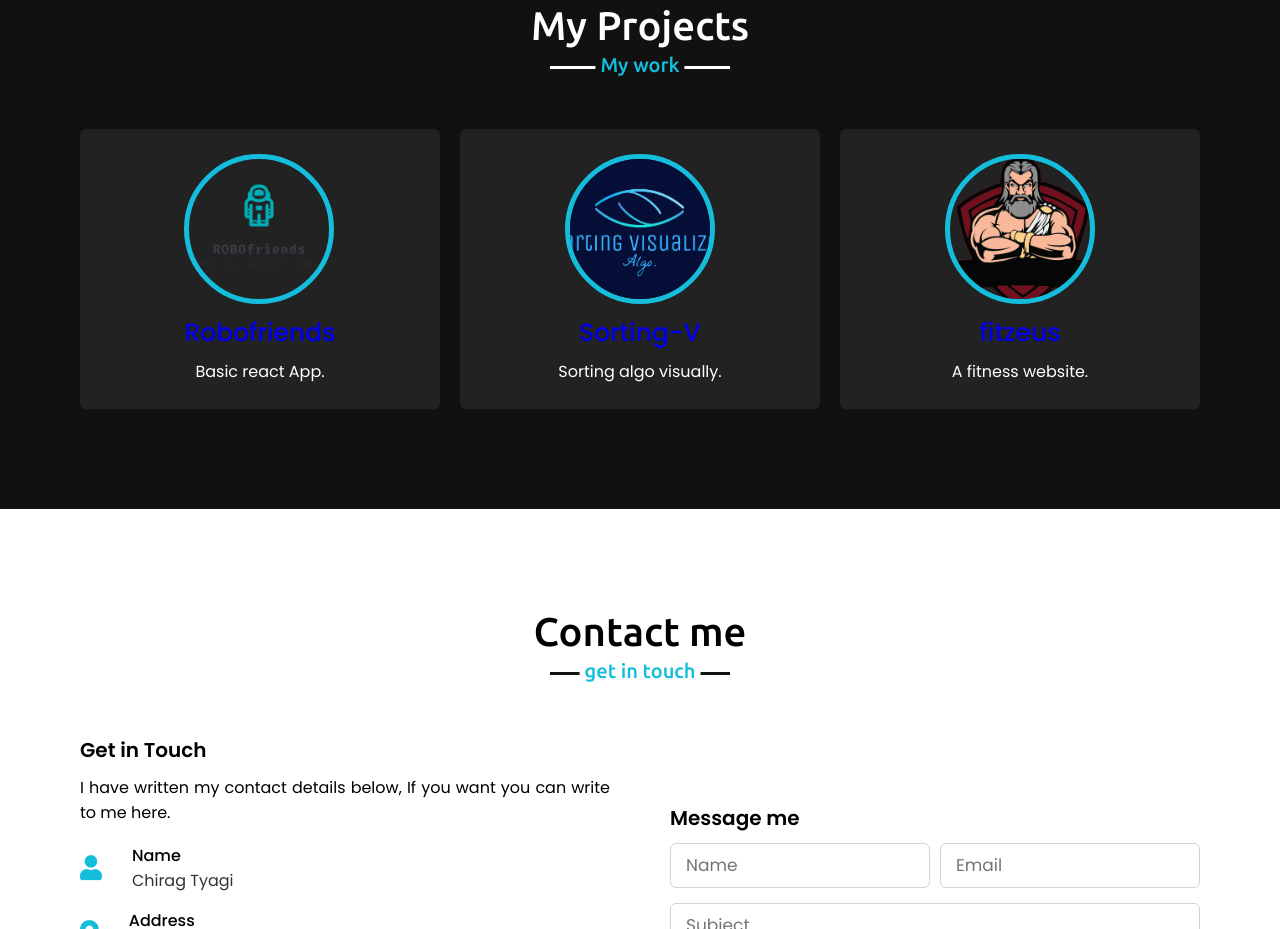
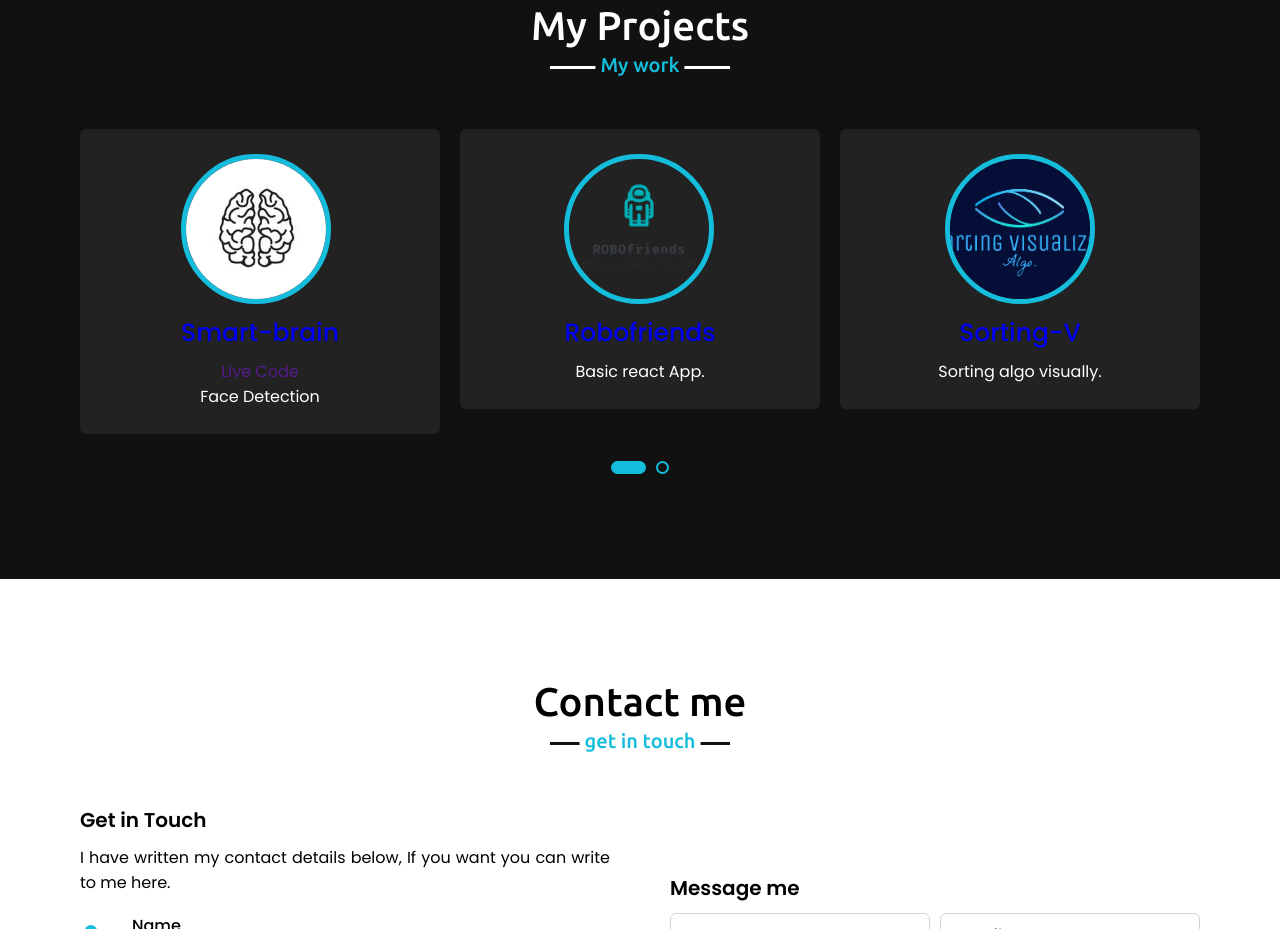
Before and after one commit to imchiragtyagi/myportfolio, a plain HTML site: page index.html in a window 1280 px wide. Shown: the part 2816-3745 px from the top of the page. Drawn offline with nearby package versions, Linux system fonts and the light colour scheme.

Commit message:
adding new project

```diff
--- a/index.html
+++ b/index.html
@@ -154,6 +154,16 @@ x
                 </div>
                 <div class="card">
                     <div class="box">
+                      <a href="https://smart-braindaniel.herokuapp.com/" target="_blank">
+
+                        <img src="brain.jpg" alt="Smart-brain">
+                        <div class="text">Smart-brain</div></a>
+                        <a href="" target="_blank">Live Code</a>
+                        <p>Face Detection </p>
+                    </div>
+                </div>
+                <div class="card">
+                    <div class="box">
                        <a href="http://deepanshukumar.me/robofriends/" target="_blank"> <img src="logo3.png" alt="Robofriends-Logo">
                         <div class="text">Robofriends</div>
                         </a>
```
Also changed, not shown: brain.jpg (added).
